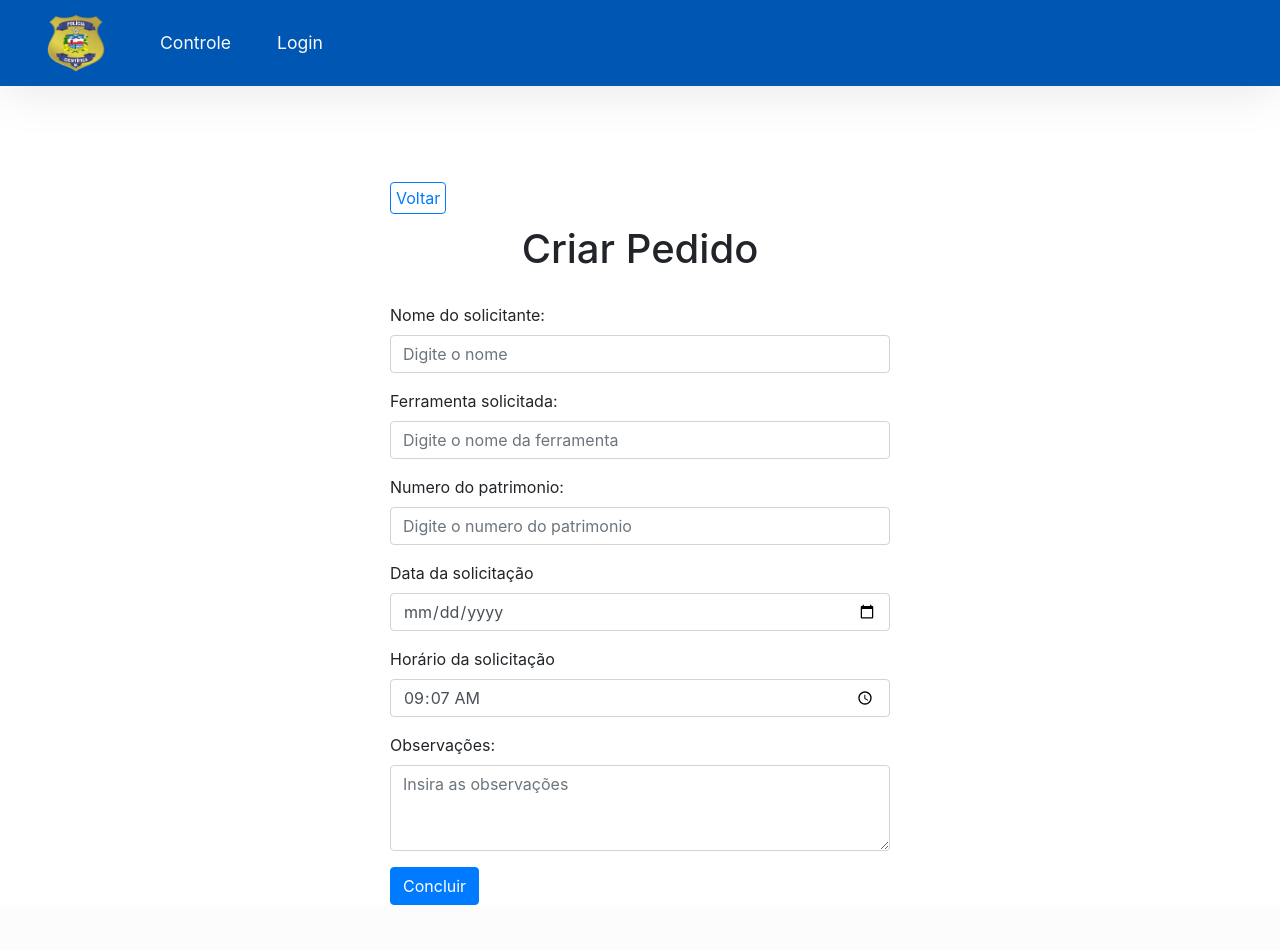
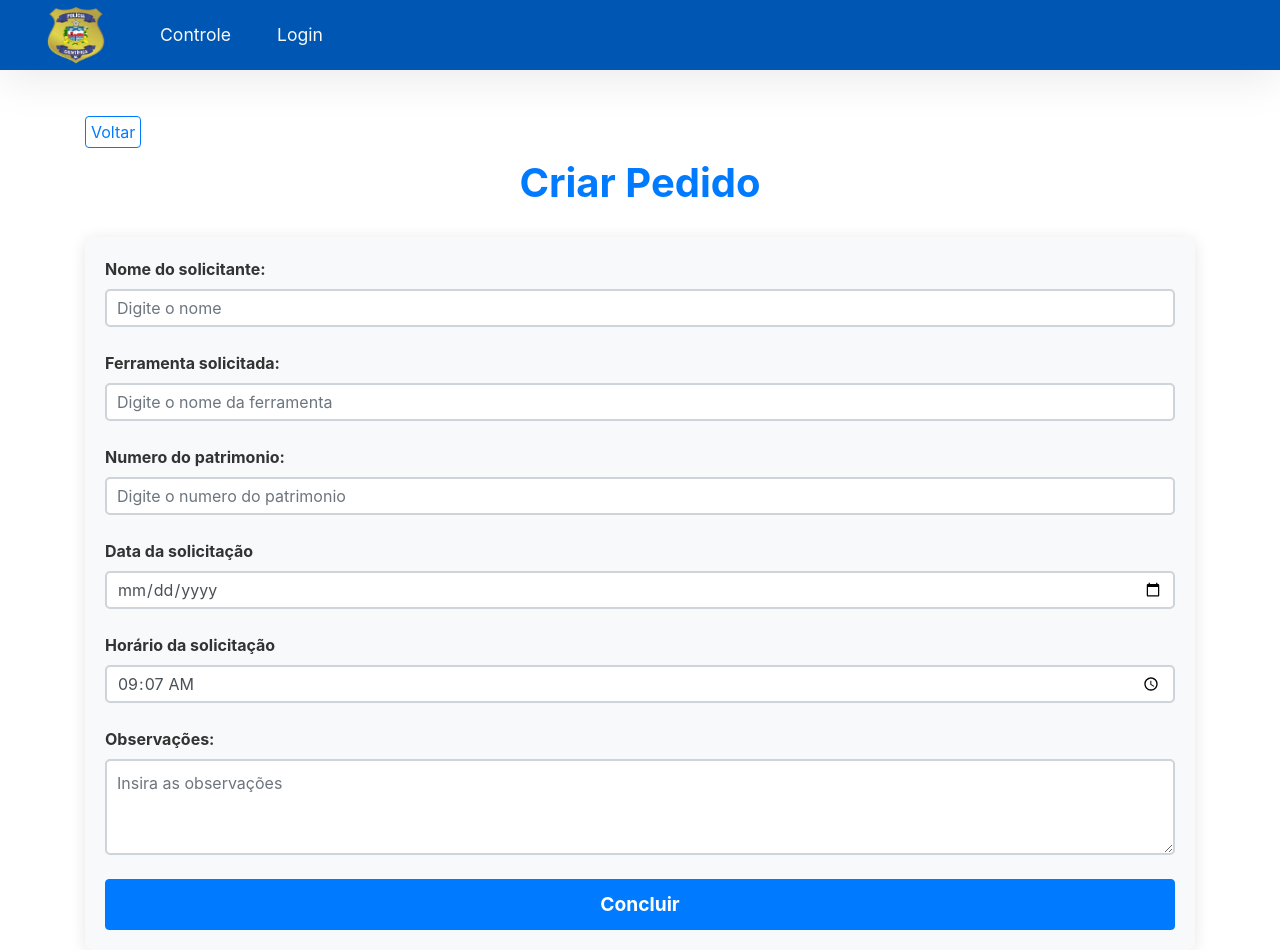
Before and after one commit to KalilFarias/stock_control, a PHP site: page /create.php in a window 1280 px wide. Before the commit the page ends 905 px from the top, so only its background shows below. Run offline with PHP 8.4, Linux system fonts and the light colour scheme; data comes from the database, SQL or seed files in the repository.

Commit message:
update index

```diff
--- a/css/styles.css
+++ b/css/styles.css
@@ -84,13 +84,14 @@
   display: block;
   width: 500px;
   margin: 100px auto 0;
+  margin-right: 5000px;
 }
 
 /* Estilos para a Navbar */
 .navbar {
   background-color: #0056b3 !important; /* Azul mais escuro para o fundo */
   box-shadow: 0 4px 50px rgba(0, 0, 0, 0.1); /* Sombra para a navbar */
-  height: 80pxpx;
+  height: 70px;
 }
 
 .navbar-brand img {
@@ -159,6 +160,11 @@
   }
 }
 
+#back-link-container{
+
+  margin-top: 50px;
+
+}
 
 #back-link {
   border: 1px solid #007BFF;
@@ -172,11 +178,88 @@
 }
 
 /* CREATE */
-#create-form,
-#edit-form {
-  max-width: 500px;
-  margin: 0 auto;
+/* Estilização do título principal */
+#main-title {
+  font-size: 2.5rem;
+  font-weight: bold;
+  color: #007bff; /* Azul Bootstrap */
+  text-align: center;
 }
+
+/* Estilização para o formulário de criação */
+#create-form {
+  background-color: #f8f9fa; /* Cinza claro */
+  padding: 20px;
+  border-radius: 8px;
+  box-shadow: 0px 2px 15px rgba(0, 0, 0, 0.1);
+}
+
+/* Estilo para os rótulos (labels) */
+#create-form .form-group label {
+  font-weight: bold;
+  color: #333;
+}
+
+/* Margem inferior para espaçamento entre os campos */
+#create-form .form-group {
+  margin-bottom: 1.5rem;
+}
+
+/* Estilo do botão */
+#create-form button {
+  width: 100%; /* Faz o botão ocupar toda a largura do formulário */
+  padding: 10px;
+  font-size: 1.2rem;
+  font-weight: bold;
+}
+
+/* Estilo para os campos de input */
+#create-form input, #create-form textarea {
+  padding: 10px;
+  font-size: 1rem;
+  border-radius: 5px;
+  border: 1px solid #ced4da;
+}
+
+/* Estilo padrão dos inputs */
+#create-form input, #create-form textarea {
+  position: relative;
+  border: 2px solid #ced4da;
+  transition: border-color 0.3s ease;
+  z-index: 1;
+}
+
+/* Animação da borda ao focar */
+#create-form input:focus:before, #create-form textarea:focus {
+  border-color: transparent;
+  box-shadow: none;
+  outline: none;
+}
+
+#create-form input:focus::before, #create-form textarea:focus::before {
+  content: "";
+  position: absolute;
+  top: 0;
+  left: 0;
+  width: 100%;
+  height: 100%;
+  border: 2px solid #007bff;
+  animation: fillBorder 0.4s forwards;
+  z-index: -1;
+}
+
+@keyframes fillBorder {
+  from {
+    width: 0;
+    height: 0;
+  }
+  to {
+    width: 100%;
+    height: 100%;
+  }
+}
+
+
 
 /* MOBILE */
 @media(max-width: 480px) {
```
